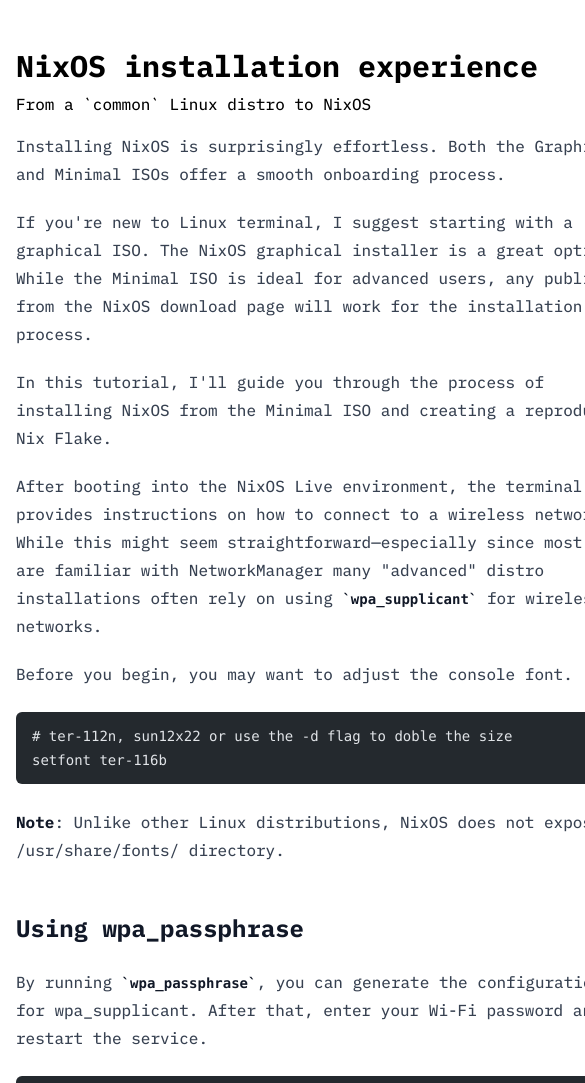
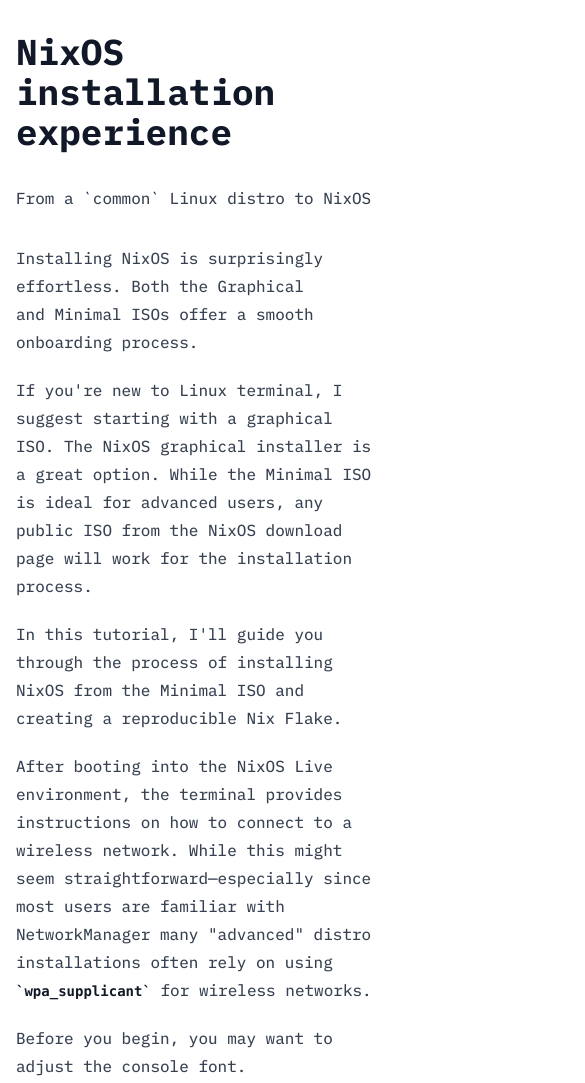
Before and after one commit to u1F713/u1F713.github.io, an Astro site: page /blog/nixos-installation-experience in a window 390 px wide. Shown: the top 1083 px of the page, 585 px wide, since content can reach past the window. Built offline with nearby package versions, Linux system fonts and the light colour scheme; Astro itself is replaced by a stand-in of ours.

Commit message:
fix(css): align styles for mobile

```diff
--- a/src/layouts/ContentLayout.astro
+++ b/src/layouts/ContentLayout.astro
@@ -7,12 +7,12 @@
 ---
 
 <main class="my-8 px-4">
-  <article class="mx-auto w-fit">
+  <article class="prose mx-auto">
     <section class="my-4">
-      <h1 class="pt-4 text-3xl font-bold">{title}</h1>
-      <p class="pt-2">{description}</p>
+      <h1 class="font-bold">{title}</h1>
+      <p>{description}</p>
     </section>
 
-    <div class="prose"><slot /></div>
+    <div class="mt-8"><slot /></div>
   </article>
 </main>
```
